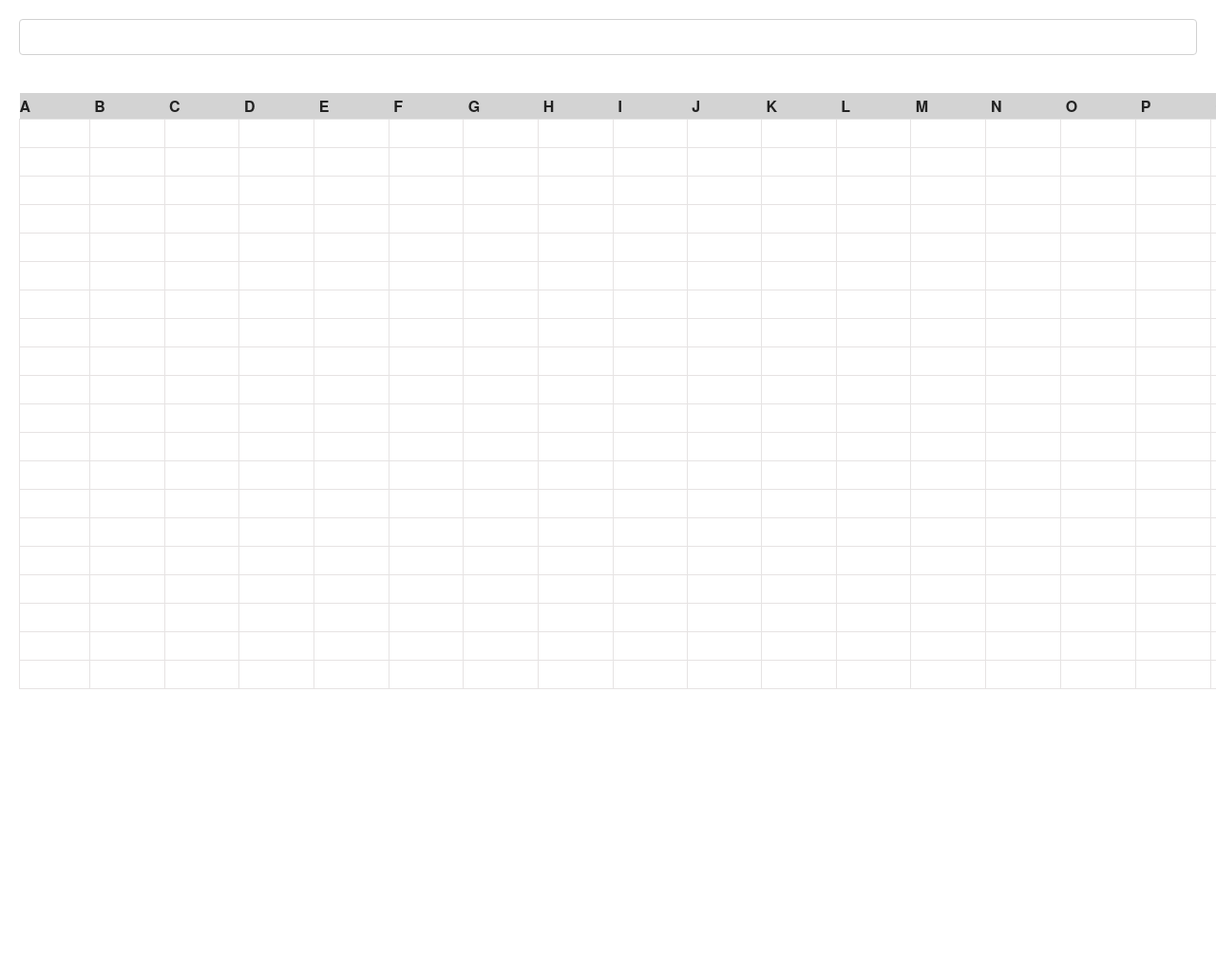
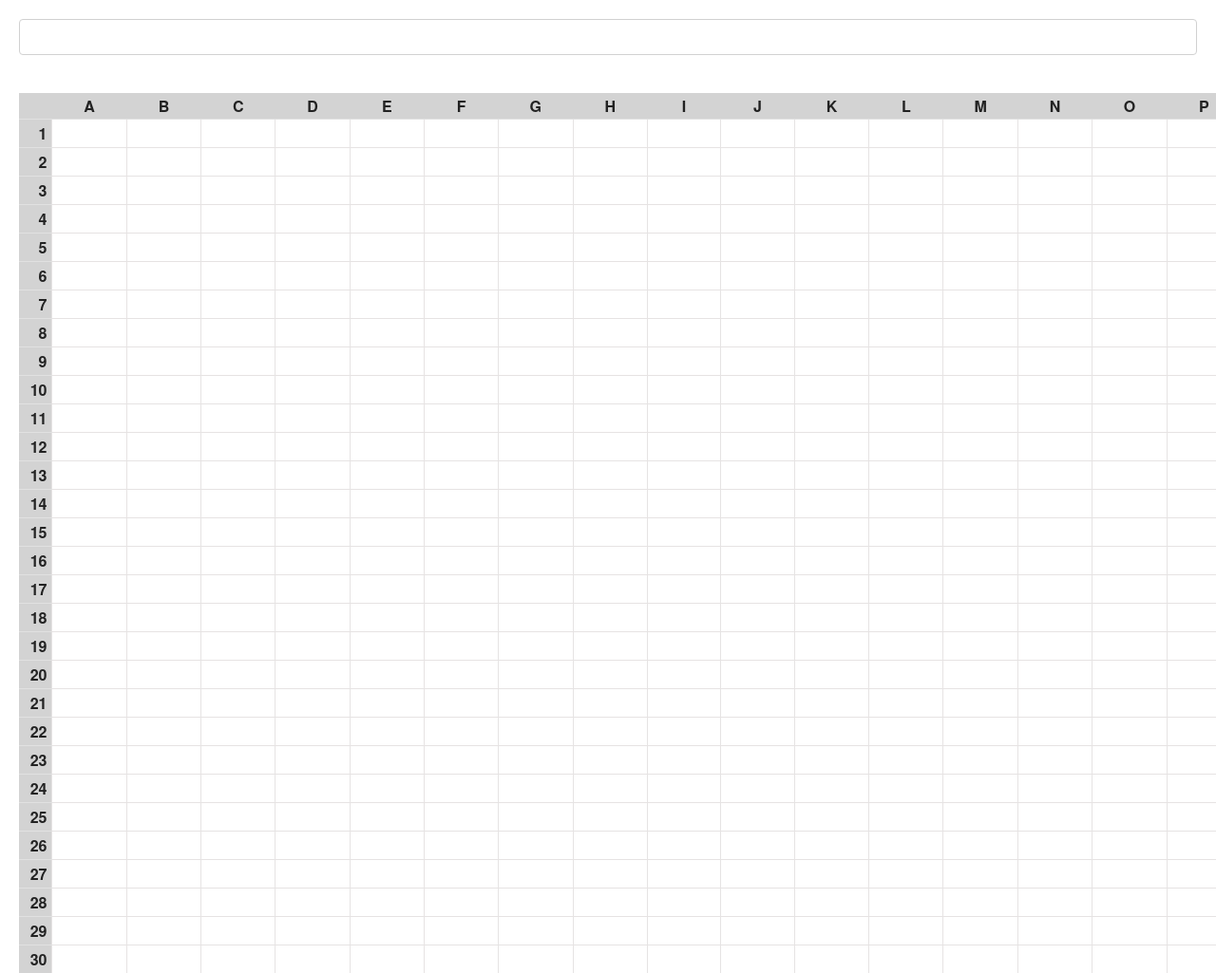
Before and after one commit to skelstar/end-game-budget-excel, a plain HTML site: page index.html in a window 1280 px wide. Shown: the top 1025 px of the page at 95% size. Before the commit the page ends 800 px from the top, so only its background shows below. Drawn offline with Linux system fonts and the light colour scheme.

Commit message:
Adding/editing css and adding row numbers

```diff
--- a/Resources/css/spreadsheet.css
+++ b/Resources/css/spreadsheet.css
@@ -8,6 +8,14 @@
     font-weight: bold;
     padding: 2px 5px;
     width: 80px;
+    text-align: center;
+}
+.rowHeader {
+    background-color: lightgray;
+    font-weight: bold;
+    padding: 2px 5px;
+    width: 30px;
+    text-align: right;
 }
 
 .cell {
--- a/Resources/scripts/spreadsheet.js
+++ b/Resources/scripts/spreadsheet.js
@@ -1,7 +1,7 @@
 
 $(document).ready(function() {
 
-    var numRows = 20;
+    var numRows = 100;
     var numCols = 100;
 
     var selectedCol, selectedRow;
@@ -55,9 +55,10 @@ $(document).ready(function() {
         for (row=0; row<numberOfRows; row++) {
 
             var xArray = [];
-            var headerStr = "";
+            var headerStr = "<th class='rowHeader'></th>";
 
-            var rowStr = "";
+            var rowNumber = row+1;
+            var rowStr = "<td class='rowHeader'>" + rowNumber + "</td>";
 
             // for each column
             for (col=0; col<numberOfCols; col++) {
```
